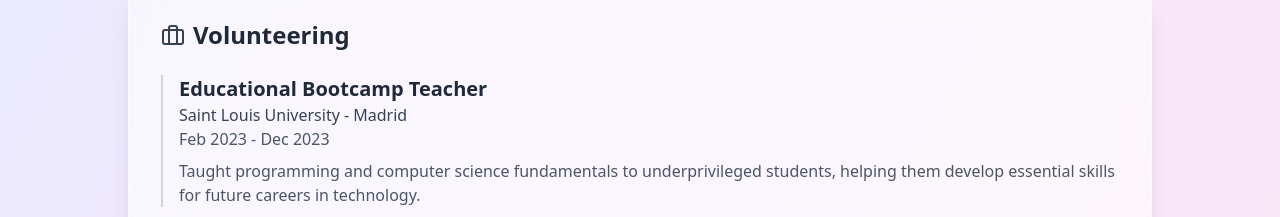
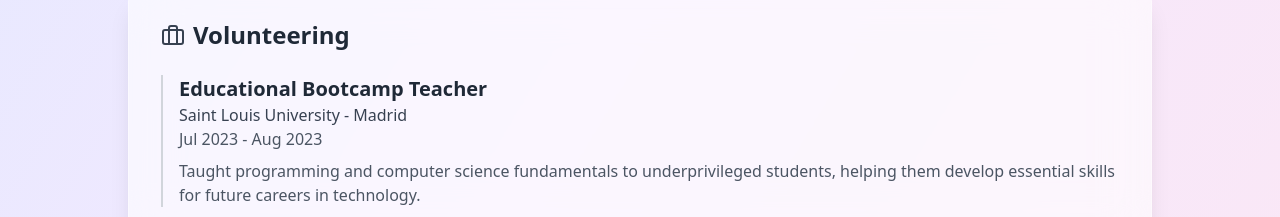
Before and after one commit to paudefclasspy/new-portfolio, a React (Vite) app: page / in a window 1280 px wide. Shown: the part 1282-1499 px from the top of the page. Built offline with nearby package versions, Linux system fonts and the light colour scheme.

Commit message:
Update App.tsx

```diff
--- a/src/App.tsx
+++ b/src/App.tsx
@@ -190,7 +190,7 @@
           <div className="border-l-2 border-gray-300 pl-4">
             <h3 className="text-xl font-semibold text-gray-800">Educational Bootcamp Teacher</h3>
             <p className="text-gray-700">Saint Louis University - Madrid</p>
-            <p className="text-gray-600">Feb 2023 - Dec 2023</p>
+            <p className="text-gray-600">Jul 2023 - Aug 2023</p>
             <p className="text-gray-600 mt-2">Taught programming and computer science fundamentals to underprivileged students, helping them develop essential skills for future careers in technology.</p>
           </div>
         </div>
```
